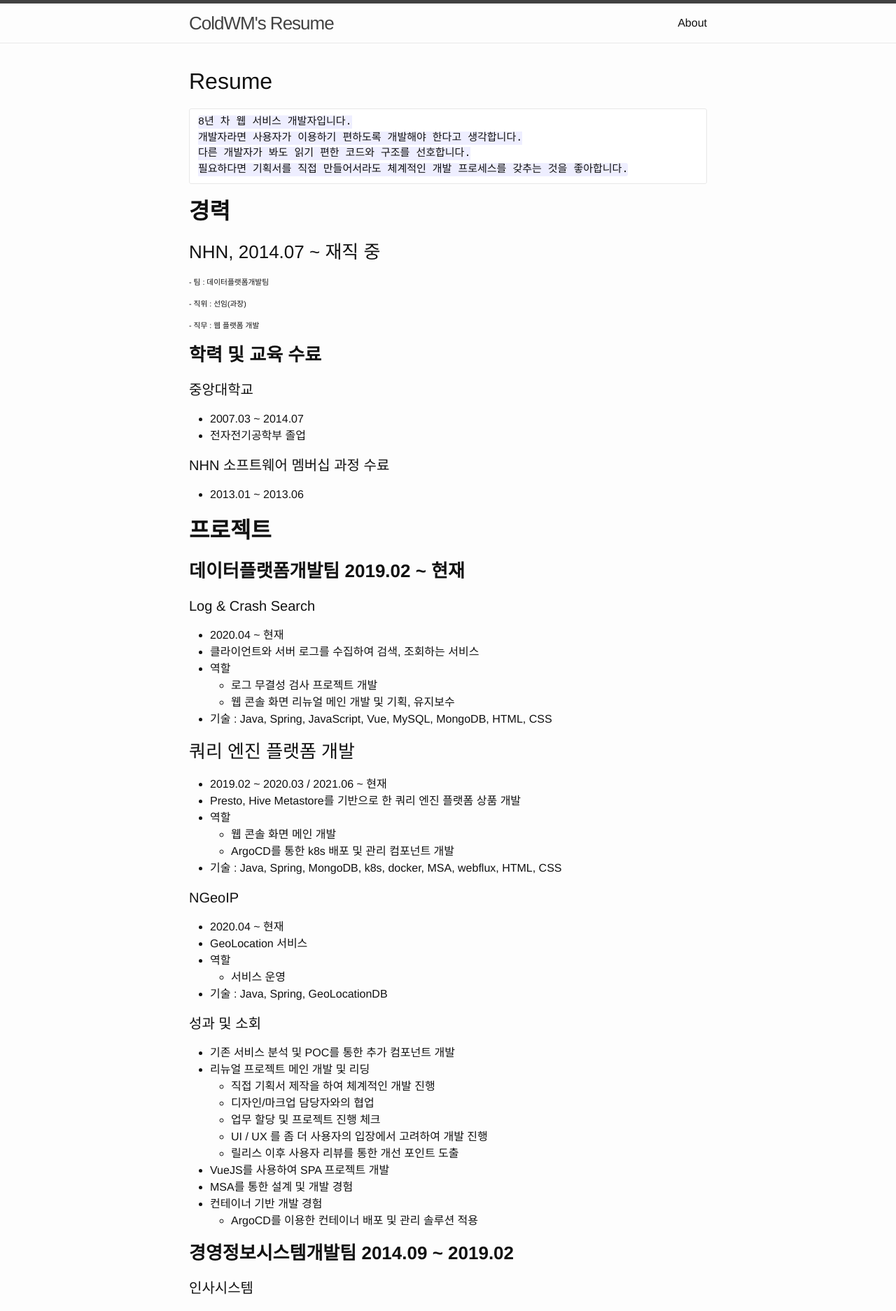
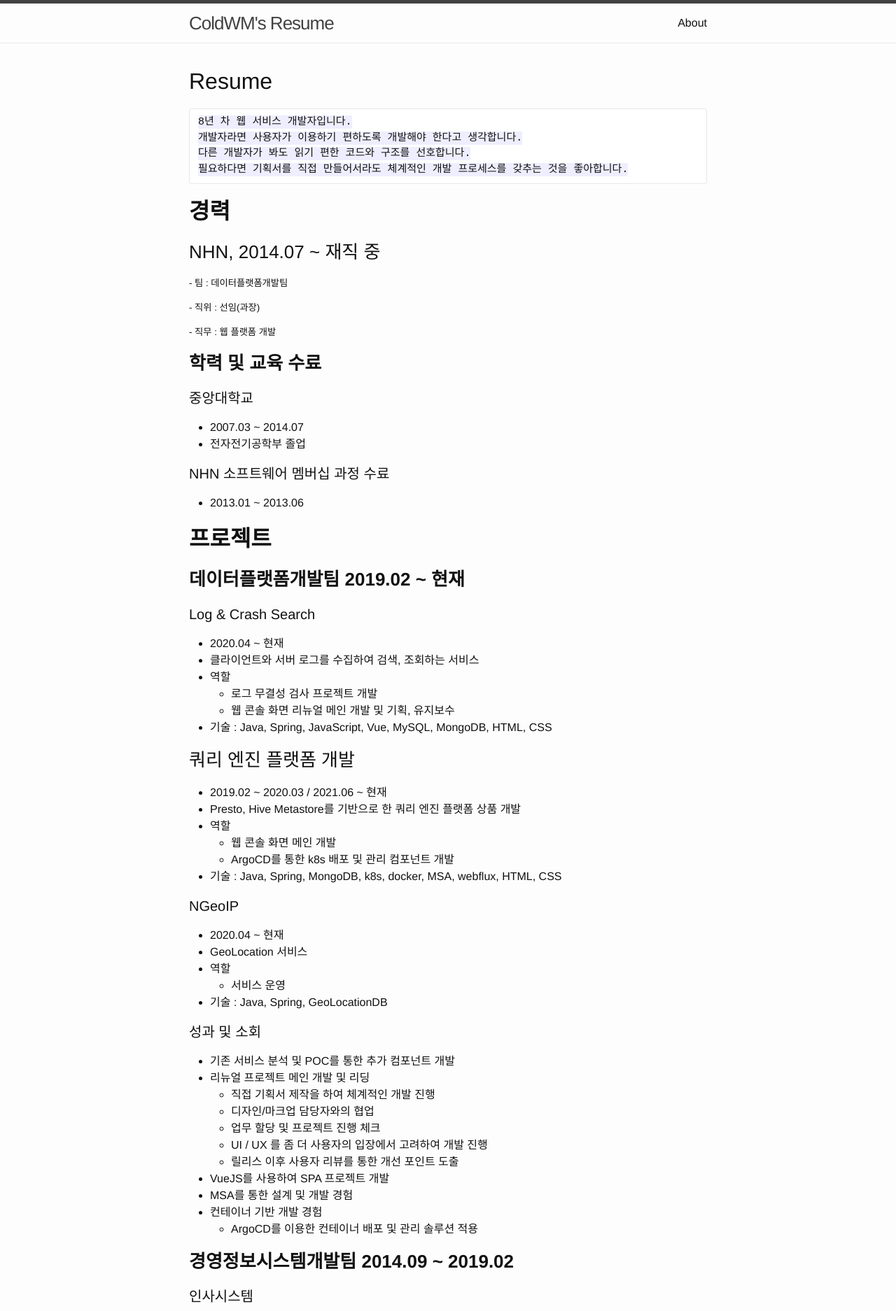
Before and after one commit to ColdWM/resume, a Jekyll site: the page built from _posts/2021-08-20-resume.md, in a window 1280 px wide. Shown: the top 1874 px of the page at 70% size. Built offline with Jekyll 4.4.1, drawn with Linux system fonts in a browser that asks for light colours; Markdown is read by kramdown in place of the engine named in the settings.

Commit message:
헤더 수정

````diff
--- a/_posts/2021-08-20-resume.md
+++ b/_posts/2021-08-20-resume.md
@@ -16,9 +16,9 @@ categories: resume
 ```
 ## **경력**
 ### NHN, 2014.07 ~ 재직 중
-###### - 팀 : 데이터플랫폼개발팀
-###### - 직위 : 선임(과장)
-###### - 직무 : 웹 플랫폼 개발
+##### - 팀 : 데이터플랫폼개발팀
+##### - 직위 : 선임(과장)
+##### - 직무 : 웹 플랫폼 개발
 
 ### **학력 및 교육 수료**
 #### 중앙대학교
````
